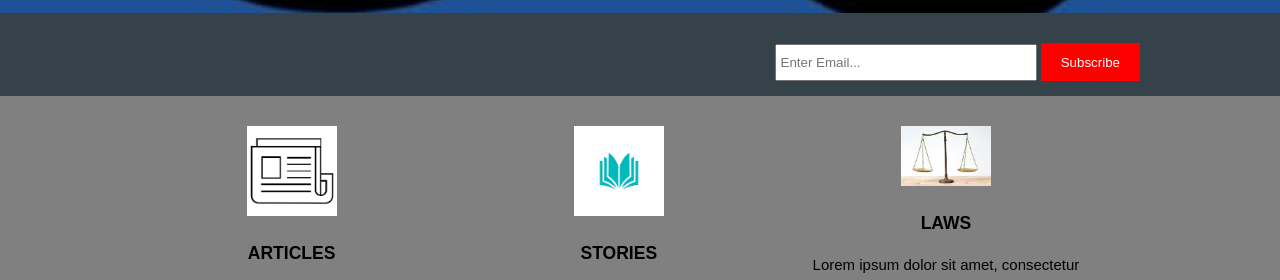
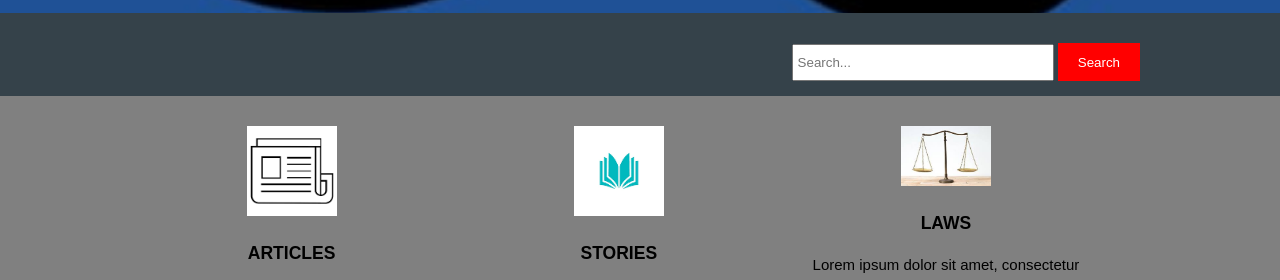
Before and after one commit to EDISONDC/PENEMUE, a plain HTML site: page indecs.html in a window 1280 px wide. Shown: the part 490-770 px from the top of the page. Drawn offline with Linux system fonts and the light colour scheme.

Commit message:
Update indecs.html

```diff
--- a/indecs.html
+++ b/indecs.html
@@ -34,8 +34,8 @@
       <div class="container">
         <h1></h1>
         <form>
-          <input type="email" placeholder="Enter Email..." required>
-          <button type="submit" class="button_1">Subscribe</button>
+          <input type="email" placeholder="Search..." required>
+          <button type="submit" class="button_1">Search</button>
         </form>
       </div>
     </section>
```
